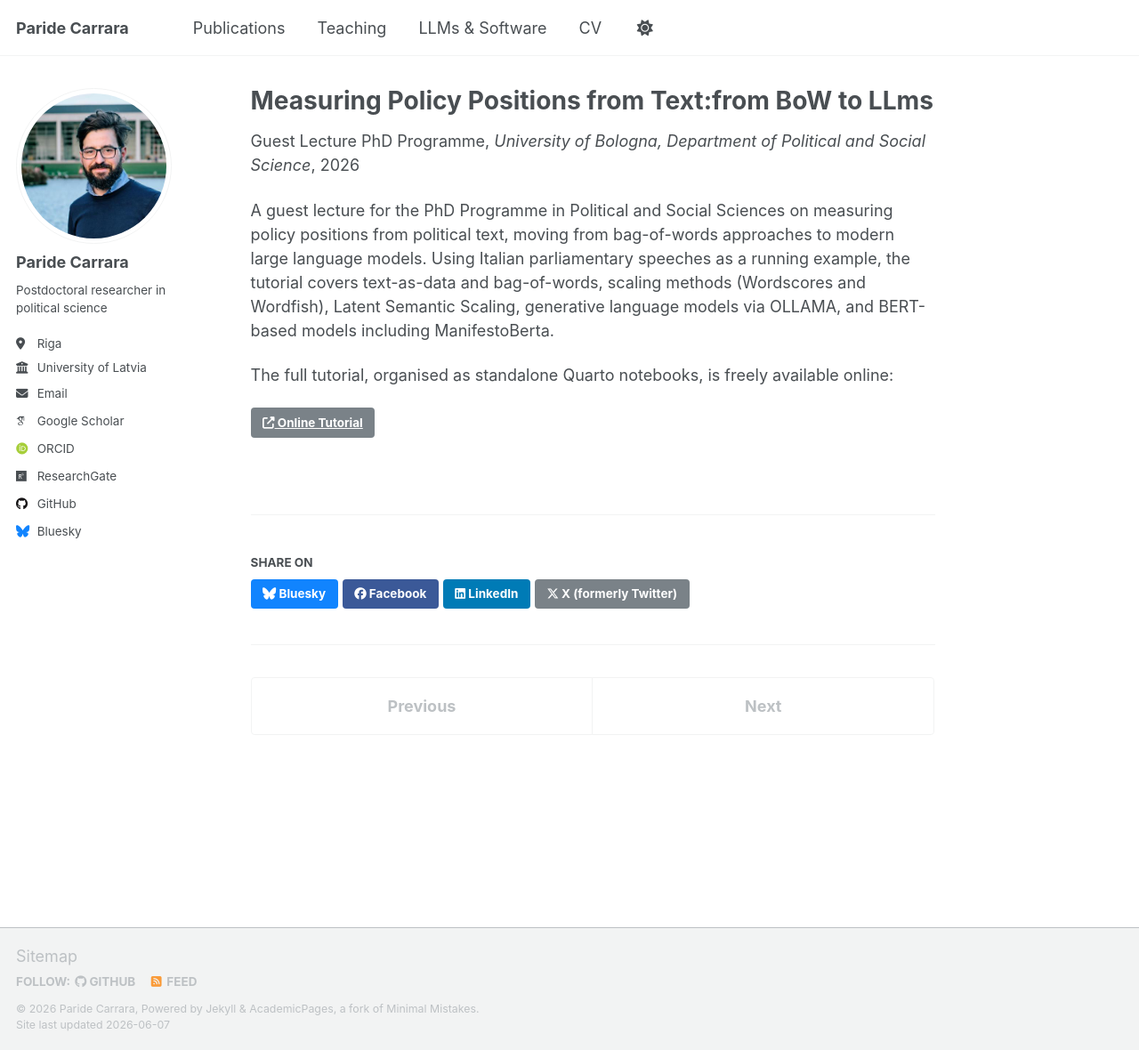
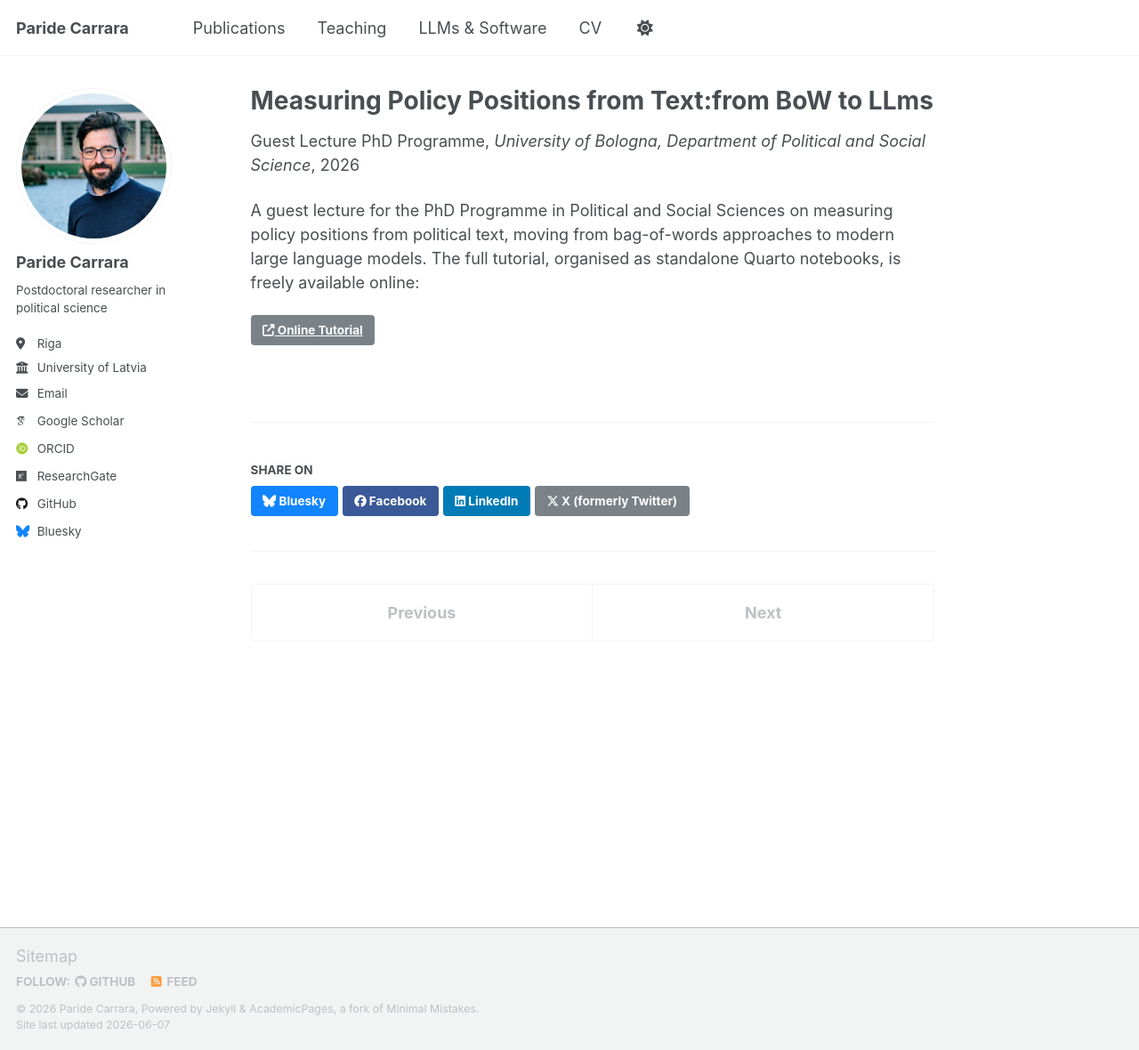
Before and after one commit to paride92/paridecarrara, a Jekyll site: the page built from _teaching/guest_lecture_bologna_26.md, in a window 1280 px wide and 1180 px high. Shown: the whole window at 89% size. Built offline with Jekyll 4.4.1, drawn with Linux system fonts in a browser that asks for light colours; some web fonts are replaced; a script that is not in the unit is left out.

Commit message:
Update Bologna 2026 guest lecture description
Co-Authored-By: Claude Opus 4.8 (1M context) <noreply@anthropic.com>

```diff
--- a/_teaching/guest_lecture_bologna_26.md
+++ b/_teaching/guest_lecture_bologna_26.md
@@ -7,9 +7,8 @@ venue: "University of Bologna, Department of Political and Social Science"
 date: 2026-06-08
 location: "Bologna, Italy"
 ---
-<p>A guest lecture for the PhD Programme in Political and Social Sciences on measuring policy positions from political text, moving from bag-of-words approaches to modern large language models. Using Italian parliamentary speeches as a running example, the tutorial covers text-as-data and bag-of-words, scaling methods (Wordscores and Wordfish), Latent Semantic Scaling, generative language models via OLLAMA, and BERT-based models including ManifestoBerta.</p>
-
-<p>The full tutorial, organised as standalone Quarto notebooks, is freely available online:</p>
+<p>A guest lecture for the PhD Programme in Political and Social Sciences on measuring policy positions from political text, moving from bag-of-words approaches to modern large language models.
+The full tutorial, organised as standalone Quarto notebooks, is freely available online:</p>
 
 <div style="margin: 20px 0;">
   <a href="https://paride92.github.io/guest_lecture_scaling_methods/" class="btn btn--primary" style="margin-right: 10px;">
```
